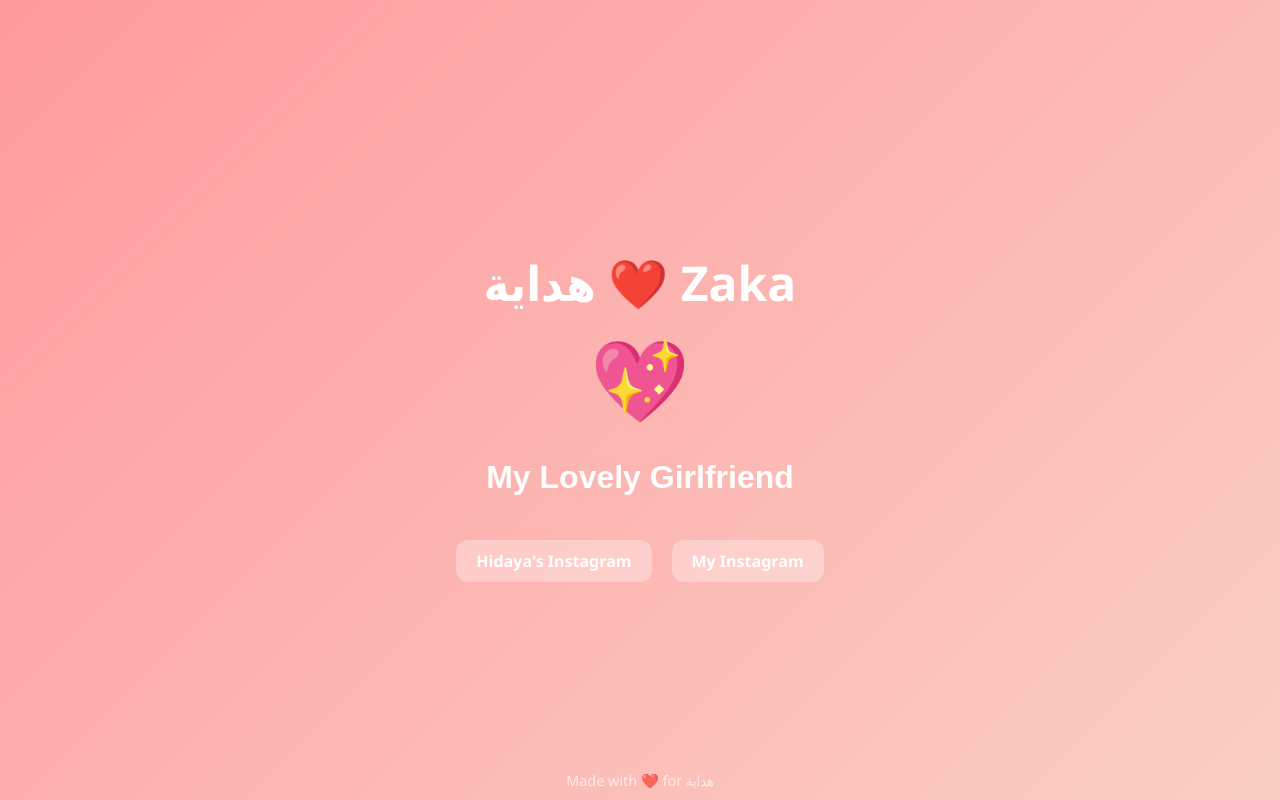
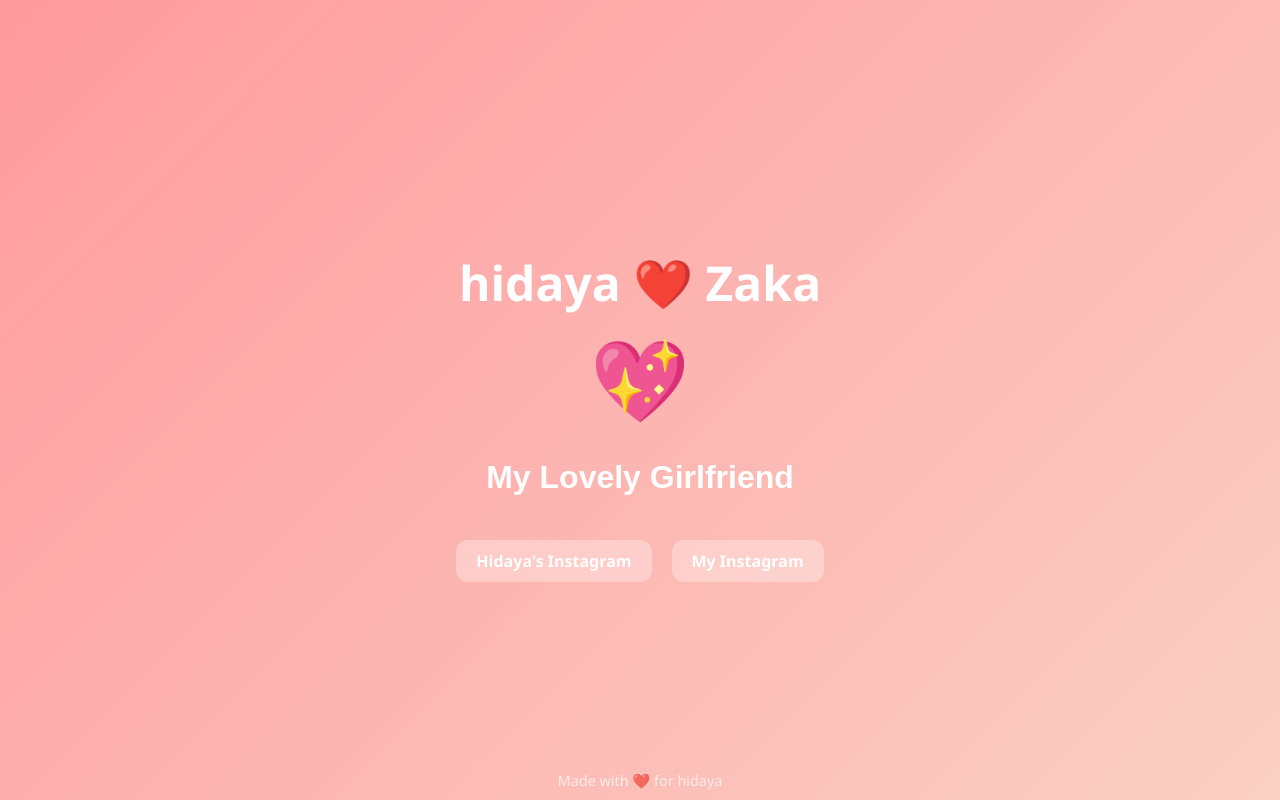
Before and after one commit to zakahh/zaka, a plain HTML site: page index.html in a window 1280 px wide. Drawn offline with Linux system fonts and the light colour scheme.

Commit message:
Update index.html

```diff
--- a/index.html
+++ b/index.html
@@ -3,7 +3,7 @@
 <head>
 <meta charset="UTF-8">
 <meta name="viewport" content="width=device-width, initial-scale=1.0">
-<title>My Love for هداية</title>
+<title>My Love for hidaya</title>
 <style>
   body {
     margin: 0;
@@ -63,7 +63,7 @@
 </style>
 </head>
 <body>
-  <h1>هداية ❤️ Zaka</h1>
+  <h1>hidaya ❤️ Zaka</h1>
   <div class="heart">💖</div>
   <h2>My Lovely Girlfriend</h2>
 
@@ -72,6 +72,6 @@
     <a href="https://www.instagram.com/zaka__h?igsh=NTdhNXN0eTJteDJm" target="_blank">My Instagram</a>
   </div>
 
-  <footer>Made with ❤️ for هداية</footer>
+  <footer>Made with ❤️ for hidaya</footer>
 </body>
 </html>
```
